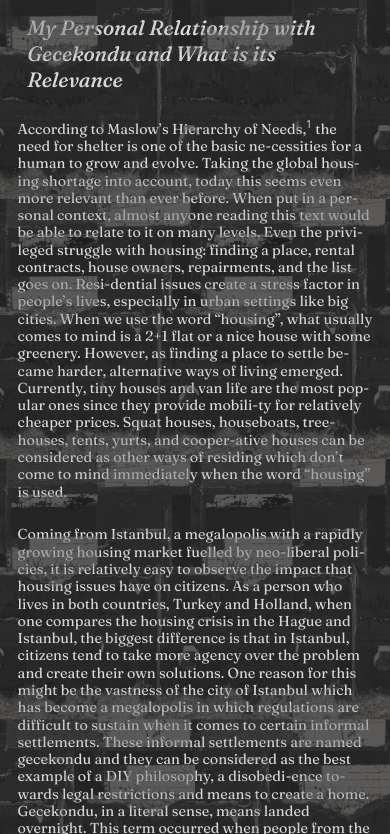
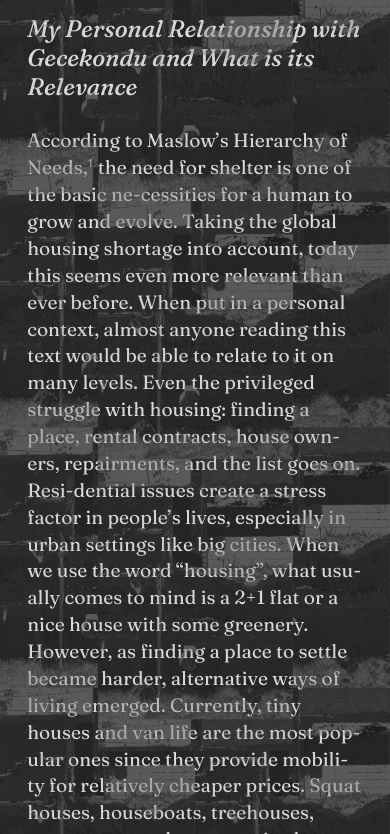
Before and after one commit to kabk/go-theses-24-idil-alpa, a plain HTML site: page index.html in a window 390 px wide. Shown: the part 93-927 px from the top of the page. Drawn offline with Linux system fonts and the light colour scheme; a web font is replaced by a local one.

Commit message:
Update style.css

```diff
--- a/style.css
+++ b/style.css
@@ -554,15 +554,16 @@ h2 {
   }
 
   p {
-    font-size: 0.9rem;
-    line-height: 1.2;
+    font-size: 1.2rem;
+    line-height: 1.4;
     word-spacing: 0;
     font-weight: 400;
+    padding: 0 0.6rem 0 0.6rem;
   }
 
   h2 {
-    font-size: 1.3rem;
-    line-height: 1.6rem;
+    font-size: 1.5rem;
+    line-height: 1.8rem;
     padding: 0 0.6rem 0 0.6rem;
   }
 
@@ -578,7 +579,7 @@ h2 {
 
   .background {
     width: 100vw;
-    background-repeat: repeat;
+    background-repeat: repeat-y;
     position: fixed;
   }
 
```
